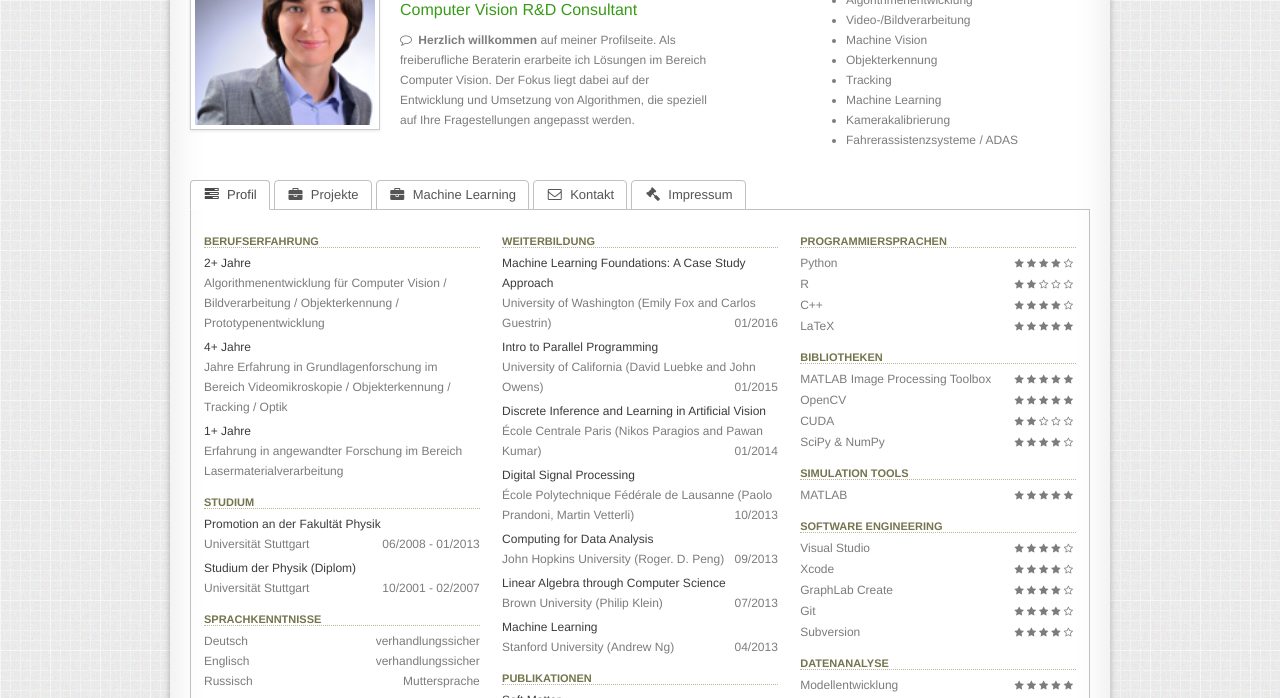
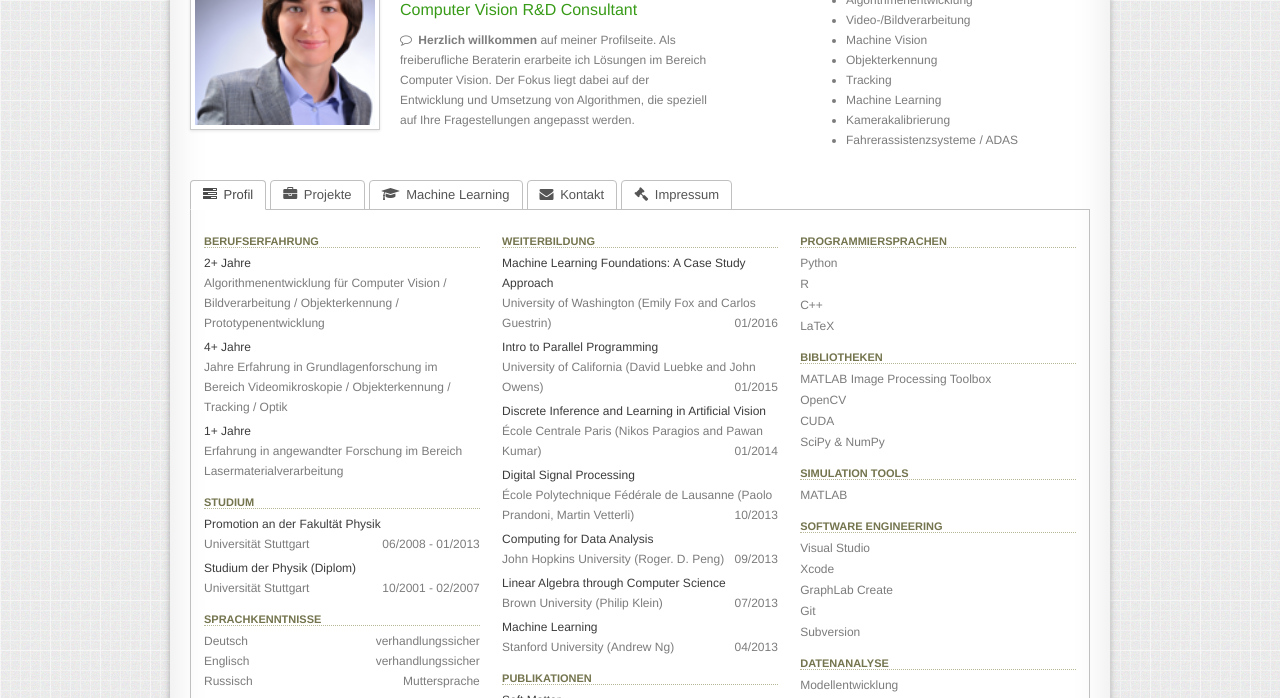
Before and after one commit to aav/mzweb, a plain HTML site: page index.html in a window 1280 px wide. Shown: the part 100-798 px from the top of the page. Drawn offline with Linux system fonts and the light colour scheme; some packages are replaced by stand-ins of ours; a web font is replaced by a local one.

Commit message:
add icon for machine learning

```diff
--- a/index.html
+++ b/index.html
@@ -15,7 +15,11 @@
 		<link rel='stylesheet' type="text/css" media="screen" href="http://fonts.googleapis.com/css?family=Droid+Sans:400,700">
 		<link rel="stylesheet" type="text/css" media="screen" href="css/bootstrap.min.css">
 		<link rel="stylesheet" type="text/css" media="screen" href="css/bootstrap-responsive.min.css">
-		<link rel="stylesheet" type="text/css" media="screen" href="css/font-awesome.min.css">
+
+		<!--link rel="stylesheet" type="text/css" media="screen" href="css/font-awesome.min.css" -->
+
+		<link rel="stylesheet" href="https://maxcdn.bootstrapcdn.com/font-awesome/4.5.0/css/font-awesome.min.css">
+
 		<link rel="stylesheet" type="text/css" media="screen" href="css/freelancer.css">
 
 		<!-- IE support
@@ -43,7 +47,7 @@
 					<h1 class="my-name">Dr. Maria Aristov</h1>
 					<h2 class="my-profession">Computer Vision R&amp;D Consultant</h2>
 					<p class="my-message">
-						<strong><i class="icon-comment-alt"></i>&nbsp;Herzlich willkommen</strong>
+						<strong><i class="fa fa-comment-o"></i>&nbsp;Herzlich willkommen</strong>
              auf meiner Profilseite. Als freiberufliche Beraterin erarbeite
             ich Lösungen im Bereich Computer Vision. Der Fokus liegt dabei auf der Entwicklung
             und Umsetzung von Algorithmen, die speziell auf Ihre
@@ -53,7 +57,7 @@
 
 				<div class="span4 offset1 services">
 					<img class="layout-topborder-screen" src="img/css/topborder-screen.png" alt="corner top right">
-					<h2 class="my-services">Hauptbereiche <i class="icon-cogs"></i></h2>
+					<h2 class="my-services">Hauptbereiche <i class="fa fa-cogs"></i></h2>
 					<ul>
 						<li><span class="phone-480px"><i class="icon-pushpin"></i></span>Algorithmenentwicklung</li>
 						<li><span class="phone-480px"><i class="icon-pushpin"></i></span>Video-/Bildverarbeitung</li>
@@ -72,19 +76,19 @@
 			================================================== -->
 			<ul class="nav nav-tabs">
 				<li class="active">
-					<a href="#resume-tab" data-toggle="tab"><i class="icon-tasks"></i> Profil</a>
+					<a href="#resume-tab" data-toggle="tab"><i class="fa fa-tasks"></i> Profil</a>
 				</li>
 				<li>
-					<a href="#projekte-tab" data-toggle="tab"><i class="icon-briefcase"></i> Projekte</a>
+					<a href="#projekte-tab" data-toggle="tab"><i class="fa fa-briefcase"></i> Projekte</a>
 				</li>
 				<li>
-					<a href="#ml-tab" data-toggle="tab"><i class="icon-briefcase"></i> Machine Learning</a>
+					<a href="#ml-tab" data-toggle="tab"><i class="fa fa-graduation-cap"></i> Machine Learning</a>
 				</li>
 				<li>
-					<a href="#contact-tab" data-toggle="tab"><i class="icon-envelope"></i> Kontakt</a>
+					<a href="#contact-tab" data-toggle="tab"><i class="fa fa-envelope"></i> Kontakt</a>
 				</li>
         <li>
-          <a href="#impressum-tab" data-toggle="tab"><i class="icon-legal"></i> Impressum</a>
+          <a href="#impressum-tab" data-toggle="tab"><i class="fa fa-legal"></i> Impressum</a>
         </li>
 			</ul>
 
```
